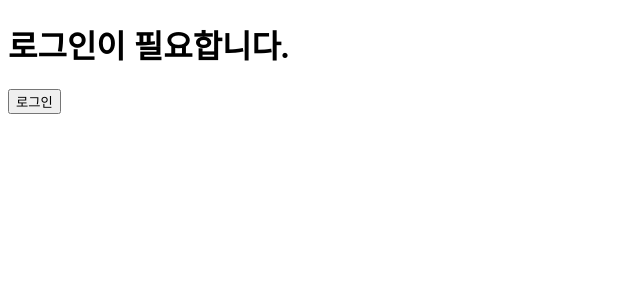
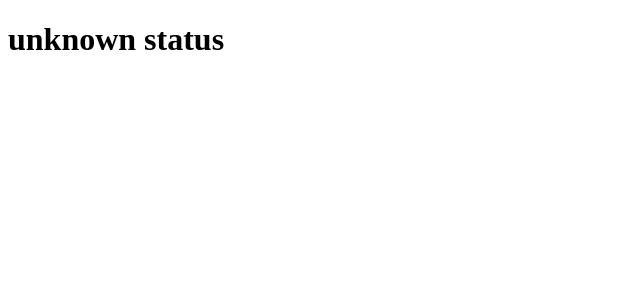
Before and after one commit to kim0hun/Inflearn_React, a React (Vite) app in the folder study/: page / in a window 1280 px wide. Shown: the top 300 px of the page, without its empty margins (0-640 px from the left). Built offline with nearby package versions, Linux system fonts and the light colour scheme.

Commit message:
76. 조건부 렌더링 - switch

```diff
--- a/study/src/App.tsx
+++ b/study/src/App.tsx
@@ -1,16 +1,11 @@
-import { useState } from "react";
-import LoginStatus from "./components/LoginStatus";
+import StatusMessage from "./components/StatusMessage";
 
 export default function App() {
-  const [isLoggedIn, setIsLoggedIn] = useState<boolean>(false);
-  const handleLogout = () => setIsLoggedIn(false);
-  const handleLogin = () => setIsLoggedIn(true);
+  const status = "un";
 
   return (
-    <LoginStatus
-      isLoggedIn={isLoggedIn}
-      handleLogin={handleLogin}
-      handleLogout={handleLogout}
-    />
+    <>
+      <StatusMessage status={status} />
+    </>
   );
 }
--- a/study/src/components/LoginStatus.tsx
+++ /dev/null
@@ -1,24 +0,0 @@
-export default function LoginStatus({
-  isLoggedIn,
-  handleLogin,
-  handleLogout,
-}: {
-  isLoggedIn: boolean;
-  handleLogin: () => void;
-  handleLogout: () => void;
-}) {
-  if (isLoggedIn)
-    return (
-      <>
-        <h1>환영합니다, 사용자!</h1>
-        <button onClick={handleLogout}>로그아웃</button>
-      </>
-    );
-
-  return (
-    <>
-      <h1>로그인이 필요합니다.</h1>
-      <button onClick={handleLogin}>로그인</button>
-    </>
-  );
-}
--- /dev/null
+++ b/study/src/components/StatusMessage.tsx
@@ -0,0 +1,14 @@
+export default function StatusMessage({ status }: { status: string }) {
+  // loading, success, error, default
+
+  switch (status) {
+    case "loading":
+      return <h1>Loading..</h1>;
+    case "success":
+      return <h1>Data loaded successfully!</h1>;
+    case "error":
+      return <h1>Error fetching data!</h1>;
+    default:
+      return <h1>unknown status</h1>;
+  }
+}
```
